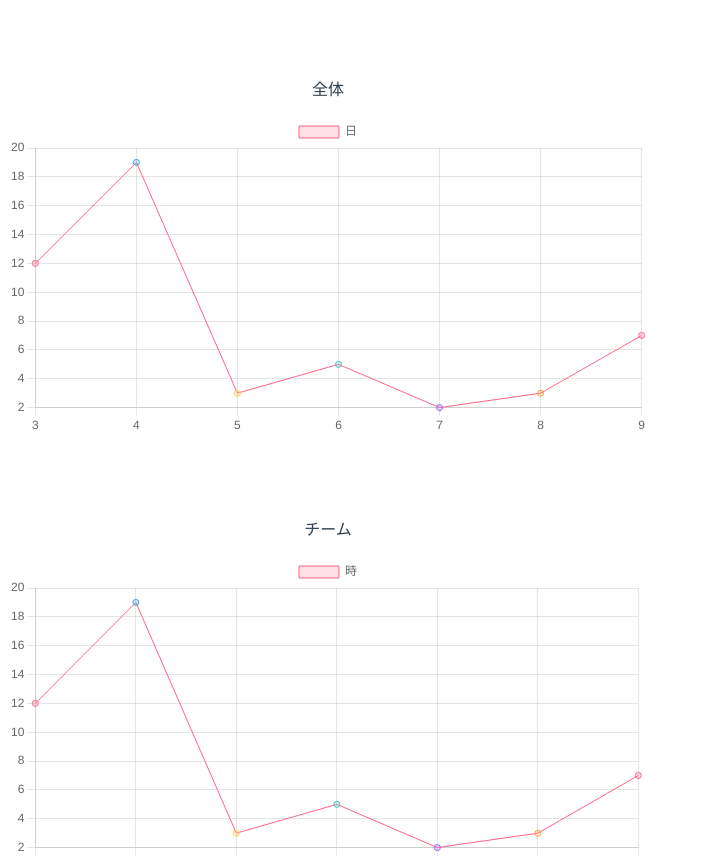
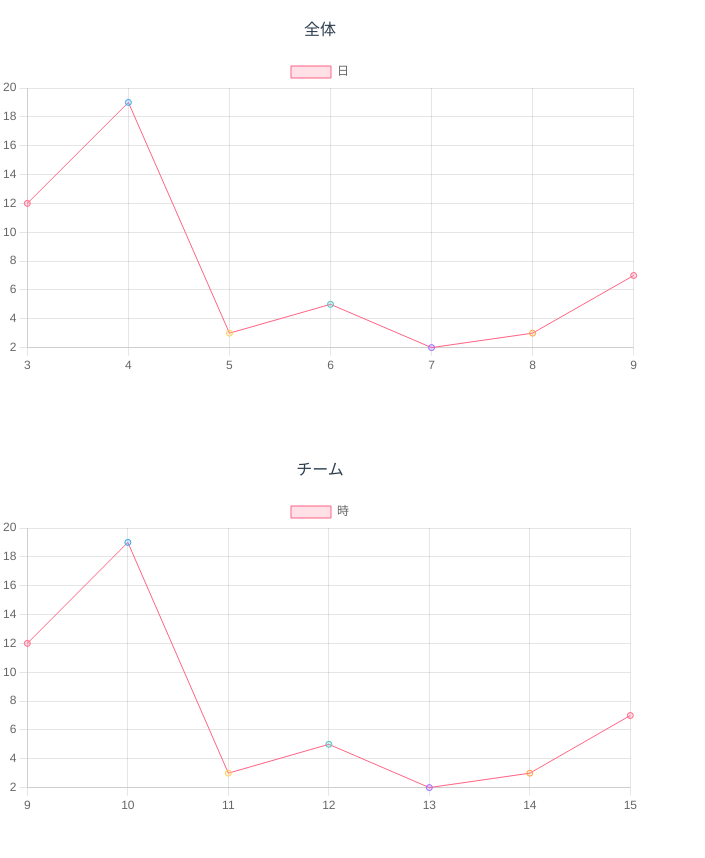
Before and after one commit to TeamUDN/UDN-vol13, a Vue app in the folder src/frontend/: page / in a window 1280 px wide. Shown: the top 858 px of the page, without its empty margins (0-705 px from the left). Built offline with nearby package versions, Linux system fonts and the light colour scheme.

Commit message:
fix style

```diff
--- a/src/frontend/public/index.html
+++ b/src/frontend/public/index.html
@@ -1,11 +1,16 @@
 <!DOCTYPE html>
-<html lang="">
+<html lang="ja">
   <head>
     <meta charset="utf-8">
     <meta http-equiv="X-UA-Compatible" content="IE=edge">
     <meta name="viewport" content="width=device-width,initial-scale=1.0">
     <link rel="icon" href="<%= BASE_URL %>static/img/favicon.ico">
     <title><%= htmlWebpackPlugin.options.title %></title>
+    <style>
+      body {
+        margin: 0;
+      }
+    </style>
   </head>
   <body>
     <noscript>
--- a/src/frontend/src/App.vue
+++ b/src/frontend/src/App.vue
@@ -19,6 +19,6 @@ export default {
   -moz-osx-font-smoothing: grayscale;
   text-align: center;
   color: #2c3e50;
-  margin-top: 60px;
+  /*margin-top: 60px;*/
 }
 </style>
```
